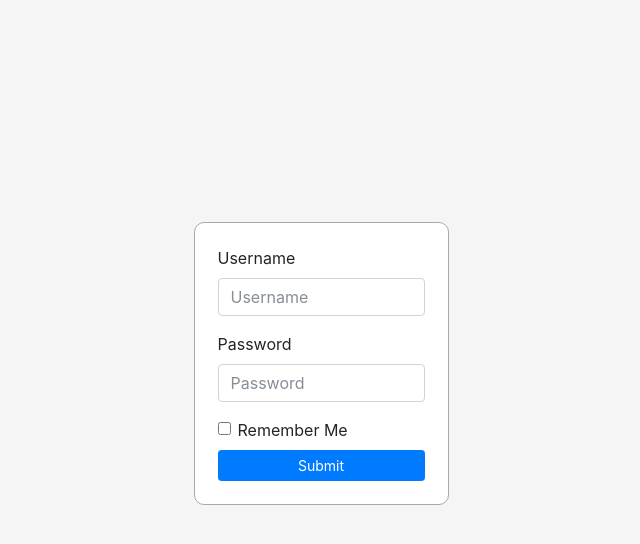
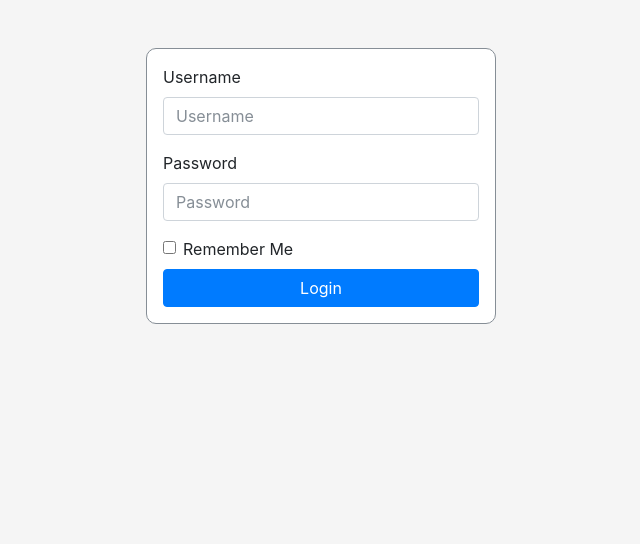
Before and after one commit to duci9y/jumbograde, a Django app: template core/jinja2/core/login.html.j2 in a window 1280 px wide. Shown: the top 544 px of the page, without its empty margins (319-959 px from the left). Run offline with Django 3.2, Linux system fonts and the light colour scheme; the template is opened without the code that fills it, so the values that code supplies are empty; parts of the project's set-up code (start-up, migrations or seed data) failed here and were passed over; some libraries are stand-ins or nearby versions.

Commit message:
Use Bootstrap classes for margin/padding and border; change "Submit" to "Login"

```diff
--- a/core/jinja2/core/login.html.j2
+++ b/core/jinja2/core/login.html.j2
@@ -9,9 +9,9 @@
 {% block body %}
 
 <div class="container">
-  <div id="form-row" class="row justify-content-md-center">
-    <div class="col-sm-3">
-      <div id="form-container">
+  <div class="row justify-content-center mt-5">
+    <div class="col-12 col-sm-8 col-md-6 col-lg-4">
+      <div id="form-container" class="p-3 border border-secondary">
         <form>
           <div class="form-group">
             <label for="usernameInput">Username</label>
@@ -27,7 +27,7 @@
                 Remember Me
             </label>
           </div>
-          <button type="submit" class="btn btn-primary btn-sm btn-block">Submit</button>
+          <button type="submit" class="btn btn-primary btn-block">Login</button>
         </form>
       </div>
     </div>
--- a/core/static/core/login.css
+++ b/core/static/core/login.css
@@ -2,14 +2,7 @@ html, body {
         background-color: #f5f5f5;
 }
 
-#form-row {
-        margin-top: 20%;
-}
 #form-container {
-        border-style: solid;
         background-color: white;
         border-radius: 10px;
-        padding: 23px;
-        border-color: #A9A9A9;
-        border-width: thin;
 }
```
